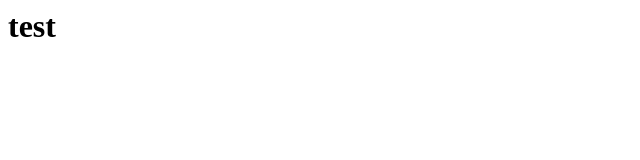
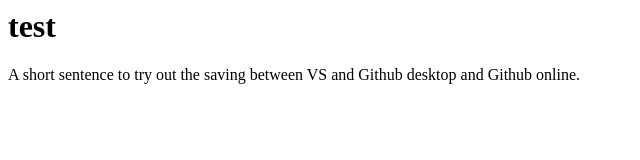
Before and after one commit to jenevans937/glaikit, a plain HTML site: page index.html in a window 1280 px wide. Shown: the whole page, without its empty margins (0-640 px from the left). Drawn offline with Linux system fonts and the light colour scheme.

Commit message:
Added a sentence in paragraph tags.

```diff
--- a/index.html
+++ b/index.html
@@ -1 +1,2 @@
 <h1>test</h1>
+<p>A short sentence to try out the saving between VS and Github desktop and Github online.</p>
```
